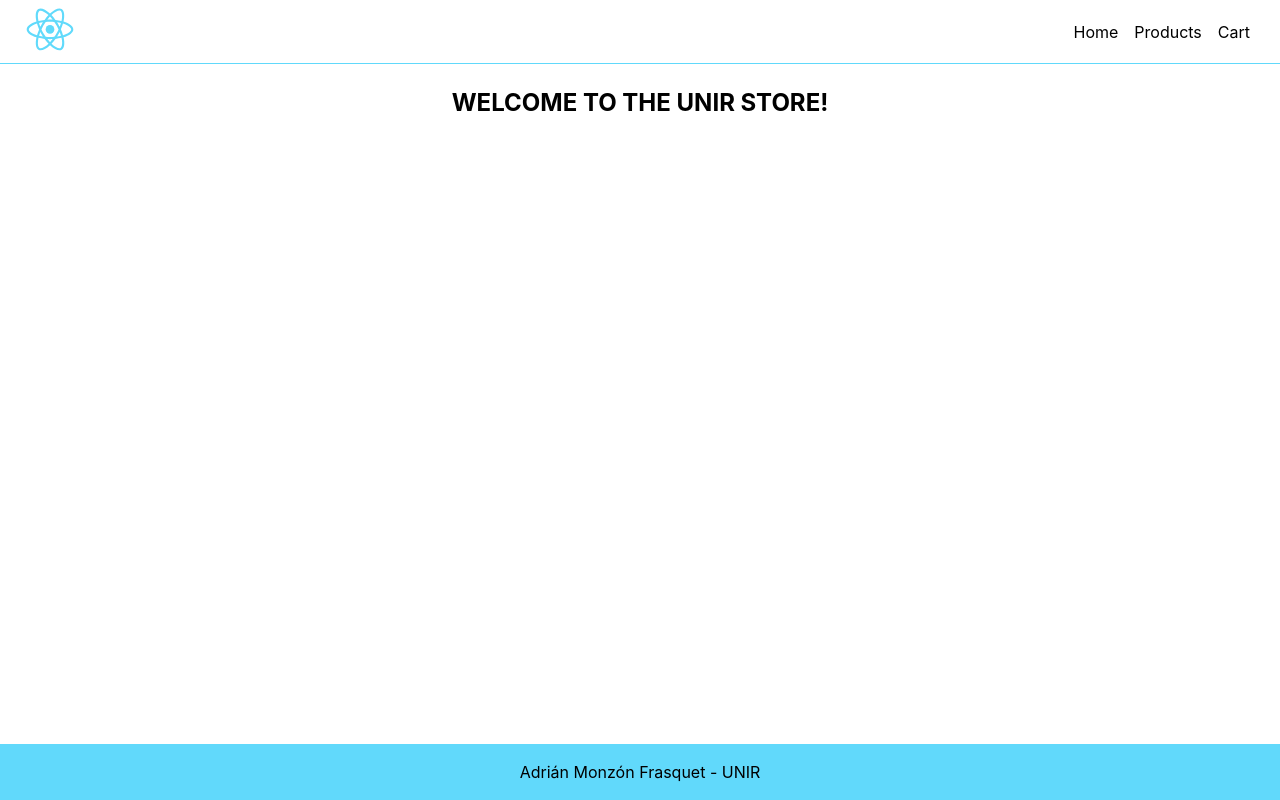
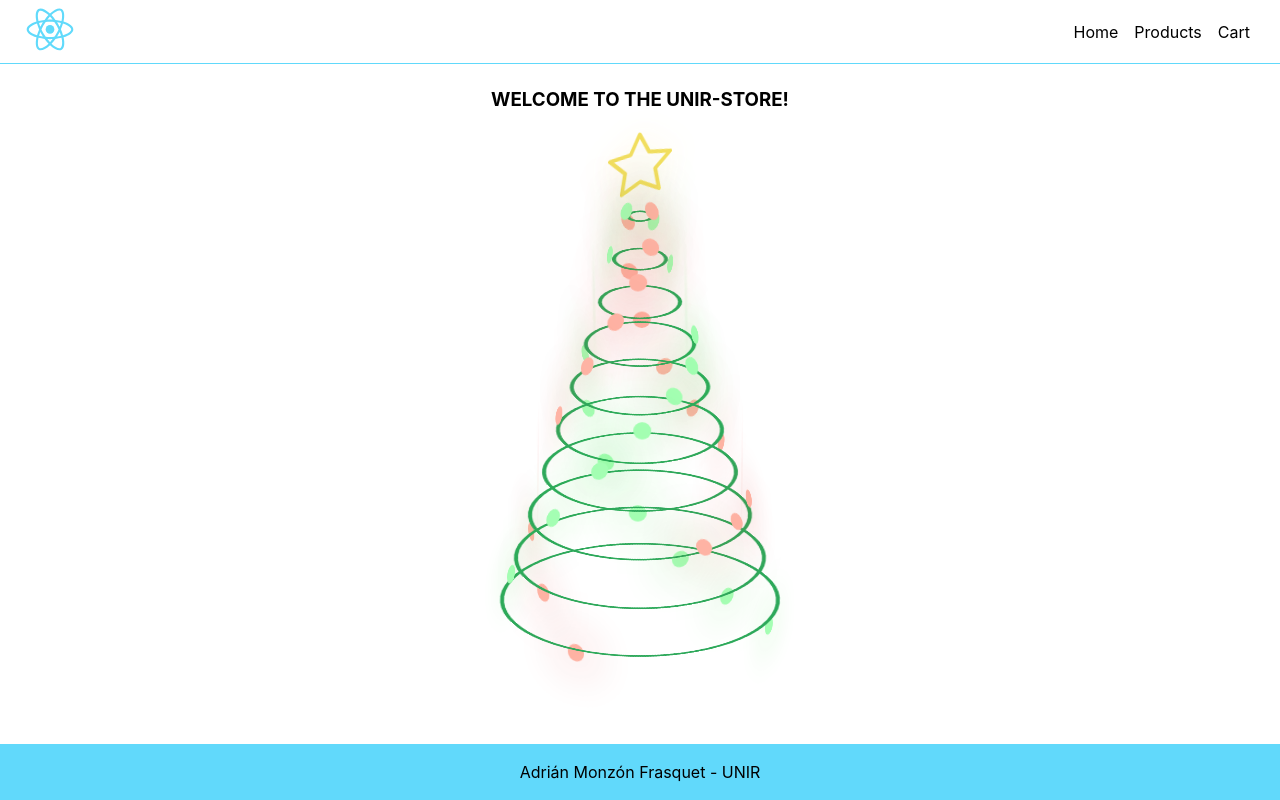
Before and after one commit to adrianmonzon/unir-store, a React (Create React App) app: page / in a window 1280 px wide. Built offline with nearby package versions, Linux system fonts and the light colour scheme.

Commit message:
add Christmas tree

```diff
--- /dev/null
+++ b/src/components/ChristmasTree/ChristmasTree.js
@@ -0,0 +1,26 @@
+import "./styles.css"
+const ChristmasTree = () => {
+    const renderTreeElements = () => {
+        const treeElements = [];
+        for (let i = 1; i <= 10; i++) {
+            treeElements.push(
+                <div className="tree__ring" style={{ '--index': `${i}` }} key={i}>
+                    <div className="tree__bauble"></div>
+                    <div className="tree__bauble"></div>
+                </div>
+            );
+        }
+        return treeElements;
+    };
+
+    return (
+        <div className="tree">
+            <svg className="tree__star" xmlns="http://www.w3.org/2000/svg" viewBox="0 0 113.32 108.44" style={{ '--delay': '0' }}>
+                <path d="M90.19 104.33L57.12 87.38 24.4 105l5.91-36.69L3.44 42.65l36.72-5.72 16.1-33.5L73.06 36.6l36.83 4.97-26.35 26.21z" fill="none" strokeWidth="6.88" strokeLinecap="round" strokeLinejoin="round"></path>
+            </svg>
+            {renderTreeElements()}
+        </div>
+    );
+};
+
+export default ChristmasTree;
--- /dev/null
+++ b/src/components/ChristmasTree/styles.css
@@ -0,0 +1,113 @@
+* {
+    transform-style: preserve-3d;
+}
+
+:root {
+    --reveal: 1;
+    --size: 35vmin;
+    --step: 0.12s;
+    --star-delay: 2;
+    --ring-delay: 1;
+    --reveal-delay: 3s;
+    --ring: #169f48;
+    --bauble-one: 6;
+    --bauble-two: 130;
+}
+
+.tree {
+    aspect-ratio: 3 / 5;
+    width: var(--size);
+    display: grid;
+    transform: rotateX(24deg) rotateY(-24deg);
+    margin: 0 auto;
+}
+
+.tree__ring {
+    position: relative;
+    opacity: 1;
+    animation: jump calc((var(--index) + 1) * 0.2s) calc(var(--ring-delay) * 1s) both;
+}
+
+@keyframes jump {
+    0% {
+        transform: translateY(calc((10 - var(--index)) * (5/3 * var(--size)) / 10));
+    }
+}
+
+.tree__ring:after {
+    content: "";
+    width: calc(var(--size) * (var(--index) / 10));
+    aspect-ratio: 1;
+    border-radius: 50%;
+    border: 4px solid var(--ring);
+    position: absolute;
+    box-sizing: border-box;
+    top: 50%;
+    left: 50%;
+    transform: translate(-50%, -50%) rotateX(90deg);
+}
+
+.tree__bauble {
+    position: absolute;
+    inset: 0;
+    transform: rotateY(var(--rotate, 0deg));
+    animation: spin 2s calc(var(--index) * var(--step)) infinite linear;
+}
+
+.tree__bauble:last-of-type {
+    --rotate: 90deg;
+    --hue: var(--bauble-two, 140);
+}
+
+@keyframes reveal {
+    0% {
+        opacity: 0;
+    }
+}
+
+@keyframes spin {
+    to {
+        transform: rotateY(calc(var(--rotate, 0deg) + 360deg));
+    }
+}
+
+.tree__star {
+    stroke-width: calc(var(--size) * 0.25);
+    stroke: #f0db4d;
+    filter: drop-shadow(0 0 2vmin #fcf1cf);
+    height: calc(var(--size) * 0.25);
+    aspect-ratio: 1;
+    overflow: visible !important;
+    bottom: 100%;
+    left: 50%;
+    transform: translate(-50%, 0);
+    position: absolute;
+    stroke-dasharray: 1000 1000;
+    fill: none;
+    animation: stroke 1s calc(var(--star-delay) * 1s) both;
+}
+
+@keyframes stroke {
+    from {
+        stroke-dashoffset: -1000;
+    }
+}
+
+.tree__bauble:after,
+.tree__bauble:before {
+    content: "";
+    height: calc(var(--size) * 0.065);
+    position: absolute;
+    aspect-ratio: 1;
+    background: hsl(var(--hue, 10) 98% 80%);
+    box-shadow: 0 0 calc(var(--size) * 0.2) hsl(var(--hue, 10) 98% 40%);
+    border-radius: 50%;
+    top: 50%;
+    left: 50%;
+    animation: reveal calc(var(--reveal) * 1s) calc(var(--reveal-delay, 2s) + ((10 - var(--index)) * 0.125s)) both;
+    transform: translate(-50%, -50%) rotateY(var(--r, 0deg)) translateZ(calc((-4px + (var(--size) * (var(--index) / 10)) * -0.5)));
+}
+
+.tree__bauble:before {
+    --r: 180deg;
+}
--- a/src/views/Home/Home.js
+++ b/src/views/Home/Home.js
@@ -1,7 +1,16 @@
+import ChristmasTree from "../../components/ChristmasTree/ChristmasTree";
 import "./styles.css"
 const Home = () => {
     return (
-        <h1 className="home">WELCOME TO THE UNIR STORE!</h1>
+        <section className="home">
+            <h1>WELCOME TO THE UNIR-STORE!</h1>
+            <div className="home__tree">
+                <div className="home__tree-container">
+                    <ChristmasTree />
+                </div>
+            </div>
+        </section>
+
     )
 }
 
--- a/src/views/Home/styles.css
+++ b/src/views/Home/styles.css
@@ -1,3 +1,15 @@
-h1 {
+.home {
     text-align: center;
 }
+
+.home__tree {
+    display: flex;
+    justify-content: center;
+    align-items: center;
+    opacity: 0.9;
+}
+
+.home__tree-container {
+    background-color: transparent;
+    padding: 64px;
+}
```
